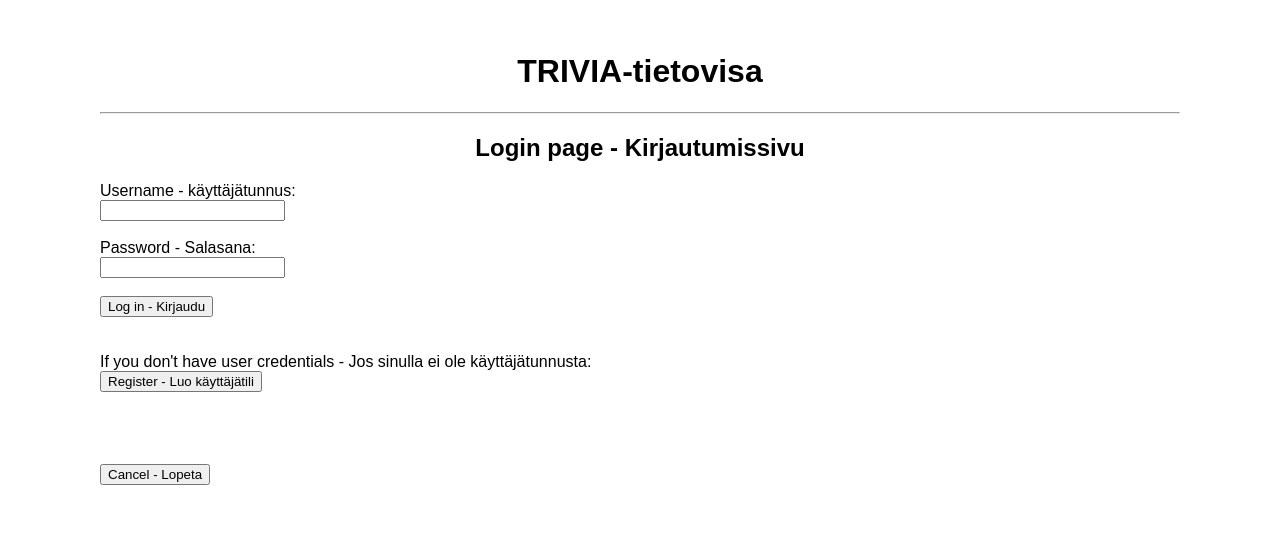
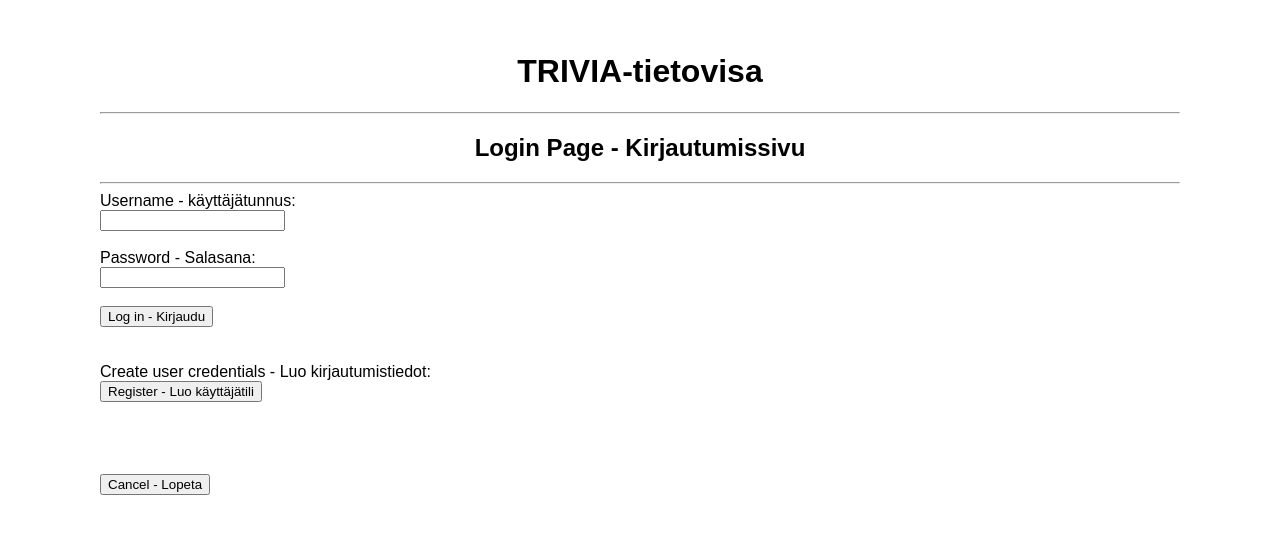
Before and after one commit to a-bzzzz/trivia, a Flask app: page /login in a window 1280 px wide. Shown: the top 534 px of the page. Run offline with Flask 3, Linux system fonts and the light colour scheme.

Commit message:
login.html: small fixes

```diff
--- a/templates/login.html
+++ b/templates/login.html
@@ -2,8 +2,9 @@
 {% extends "layout.html" %}
 {% block content %}
 
-<h2>Login page - Kirjautumissivu</h2>
+<h2>Login Page - Kirjautumissivu</h2>
 
+<hr>
 <form action="/login" method="POST">
 Username - käyttäjätunnus: <br><input type="text" name="username" minlength="3" maxlength="20" required="required">
 <br>
@@ -15,9 +16,8 @@ Password - Salasana: <br><input type="password" name="password" minlength="3" ma
 </form>
 <br>
 <br>
-
 <form action="/register" method="GET">
-If you don't have user credentials - Jos sinulla ei ole käyttäjätunnusta:
+Create user credentials - Luo kirjautumistiedot:
 <br><input type="submit" value="Register - Luo käyttäjätili">
 </form>
 <br>
```
